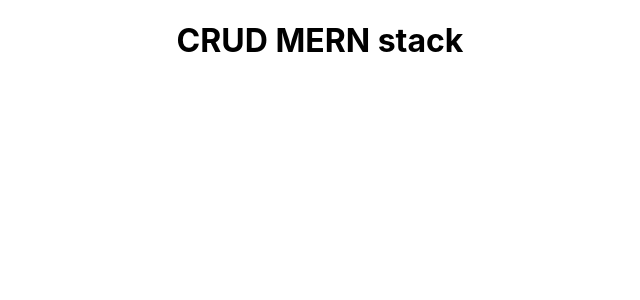
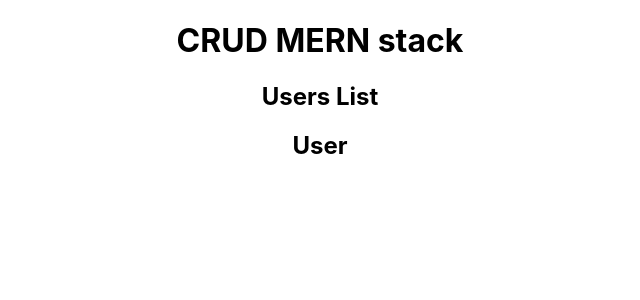
Before and after one commit to esteban-hernandez-co/mern, a React (Create React App) app in the folder client/: page / in a window 1280 px wide. Shown: the top 300 px of the page, without its empty margins (320-960 px from the left). Built offline with nearby package versions, Linux system fonts and the light colour scheme.

Commit message:
Users components

```diff
--- a/client/package.json
+++ b/client/package.json
@@ -8,6 +8,7 @@
     "@testing-library/user-event": "^13.5.0",
     "react": "^18.3.1",
     "react-dom": "^18.3.1",
+    "react-router-dom": "^6.26.1",
     "react-scripts": "5.0.1",
     "web-vitals": "^2.1.4"
   },
--- /dev/null
+++ b/client/src/AddUser.js
@@ -0,0 +1,10 @@
+import React from 'react'
+function AddUser(){
+    return (
+        <div>
+            <h2>Add a User</h2>
+        </div>
+    )
+}
+
+export default AddUser
--- a/client/src/App.js
+++ b/client/src/App.js
@@ -1,10 +1,25 @@
 import logo from './logo.svg';
 import './App.css';
+import UsersList from './UsersList';
+import EditUser from './EditUser';
+import {BrowserRouter, Routes, Route} from 'react-router-dom'
+import AddUser from './AddUser';
 
 function App() {
   return (
     <div className="App">
       <h1>CRUD MERN stack</h1>
+
+      <BrowserRouter>
+        <Routes>
+          <Route path='/' element={<UsersList/>} exact></Route>
+          <Route path='/addUser' element={<AddUser/>} exact></Route>
+          <Route path='/editUser' element={<EditUser/>} exact></Route>
+        </Routes>
+      </BrowserRouter>
+
+
+
     </div>
   );
 }
--- /dev/null
+++ b/client/src/EditUser.js
@@ -0,0 +1,10 @@
+import React from 'react'
+function EditUser(){
+    return (
+        <div>
+            <h2>Edit a User</h2>
+        </div>
+    )
+}
+
+export default EditUser
--- /dev/null
+++ b/client/src/IndividualUser.js
@@ -0,0 +1,10 @@
+import React from 'react'
+function IndividualUser(){
+    return (
+        <div>
+            <h2>User</h2>
+        </div>
+    )
+}
+
+export default IndividualUser
--- /dev/null
+++ b/client/src/UsersList.js
@@ -0,0 +1,12 @@
+import React from 'react'
+import IndividualUser from './IndividualUser'
+function UsersList(){
+    return (
+        <div>
+            <h2>Users List</h2>
+            <IndividualUser/>
+        </div>
+    )
+}
+
+export default UsersList
```
Also changed, not shown: 1 other file (tests, documents, lock files or other folders).
